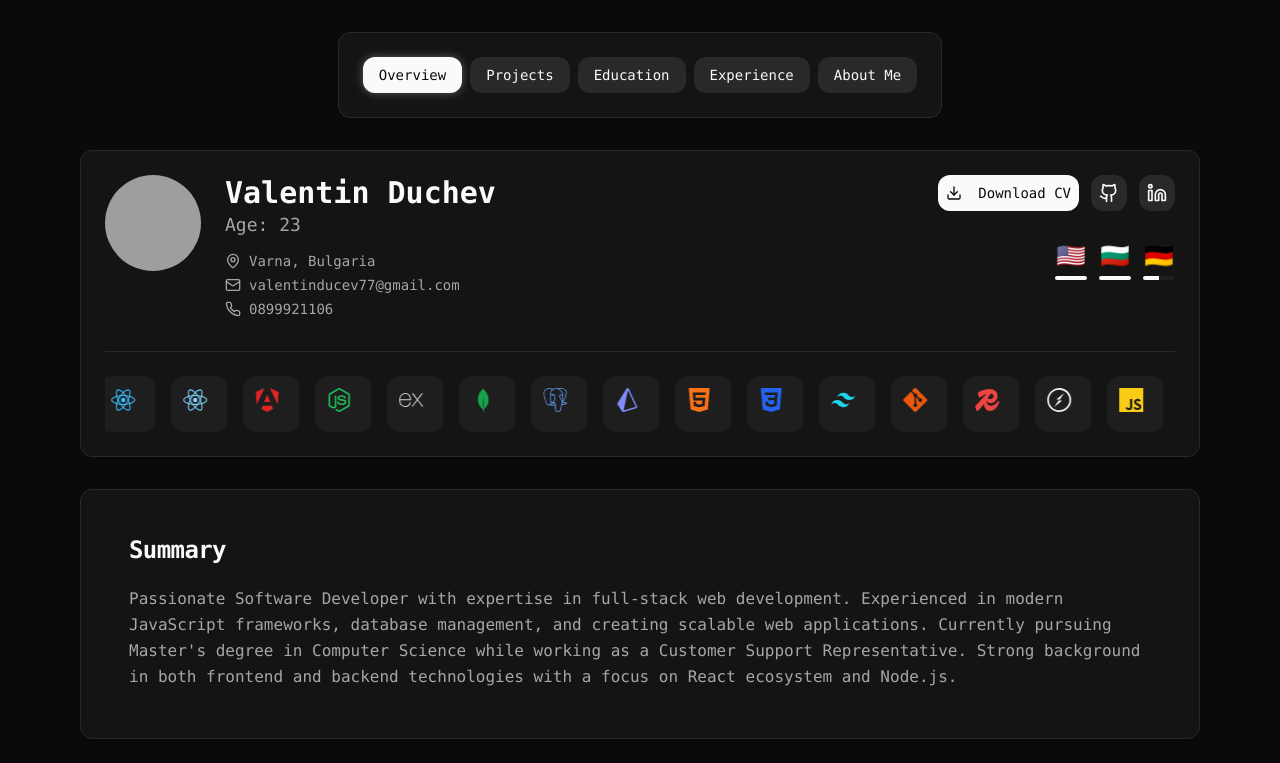
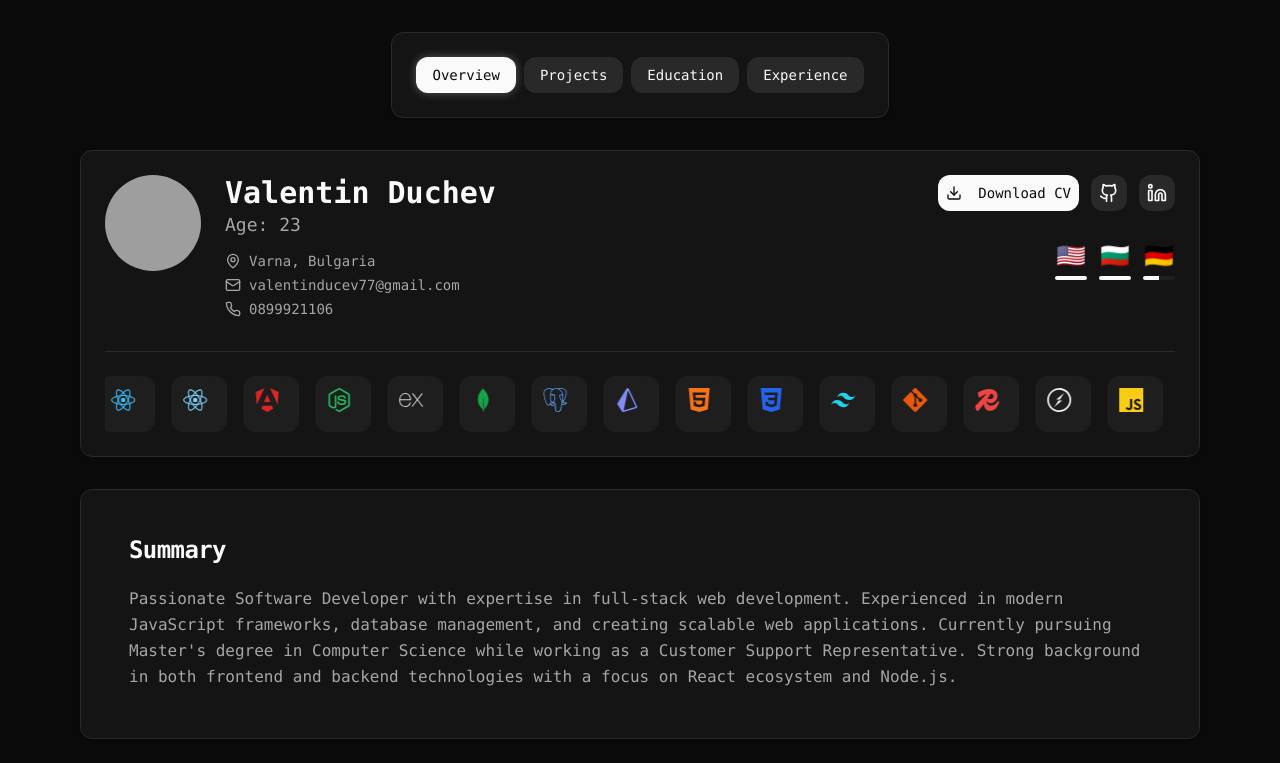
Before and after one commit to valentinDuchev/valentin-duchev-portfolio, a React (Vite) app: page / in a window 1280 px wide. Shown: the top 763 px of the page. Built offline with nearby package versions, Linux system fonts and the light colour scheme; grey boxes are pictures that could not be loaded.

Commit message:
Removed about me section for now

```diff
--- a/src/components/Navigation.tsx
+++ b/src/components/Navigation.tsx
@@ -12,7 +12,7 @@ const Navigation = ({ activeTab, onTabChange }: NavigationProps) => {
     { id: "projects", label: "Projects" },
     { id: "education", label: "Education" },
     { id: "experience", label: "Experience" },
-    { id: "about", label: "About Me" }
+    // { id: "about", label: "About Me" }
   ];
 
   return (
```
